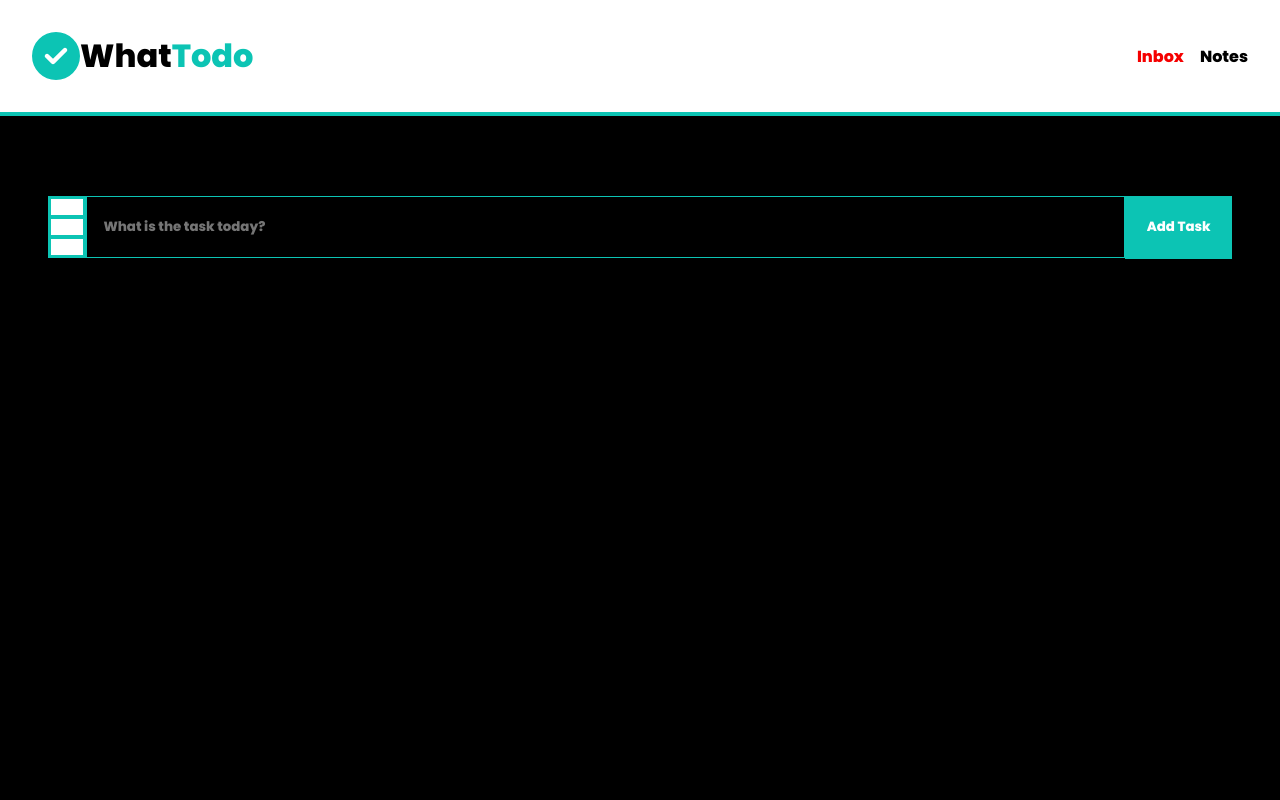
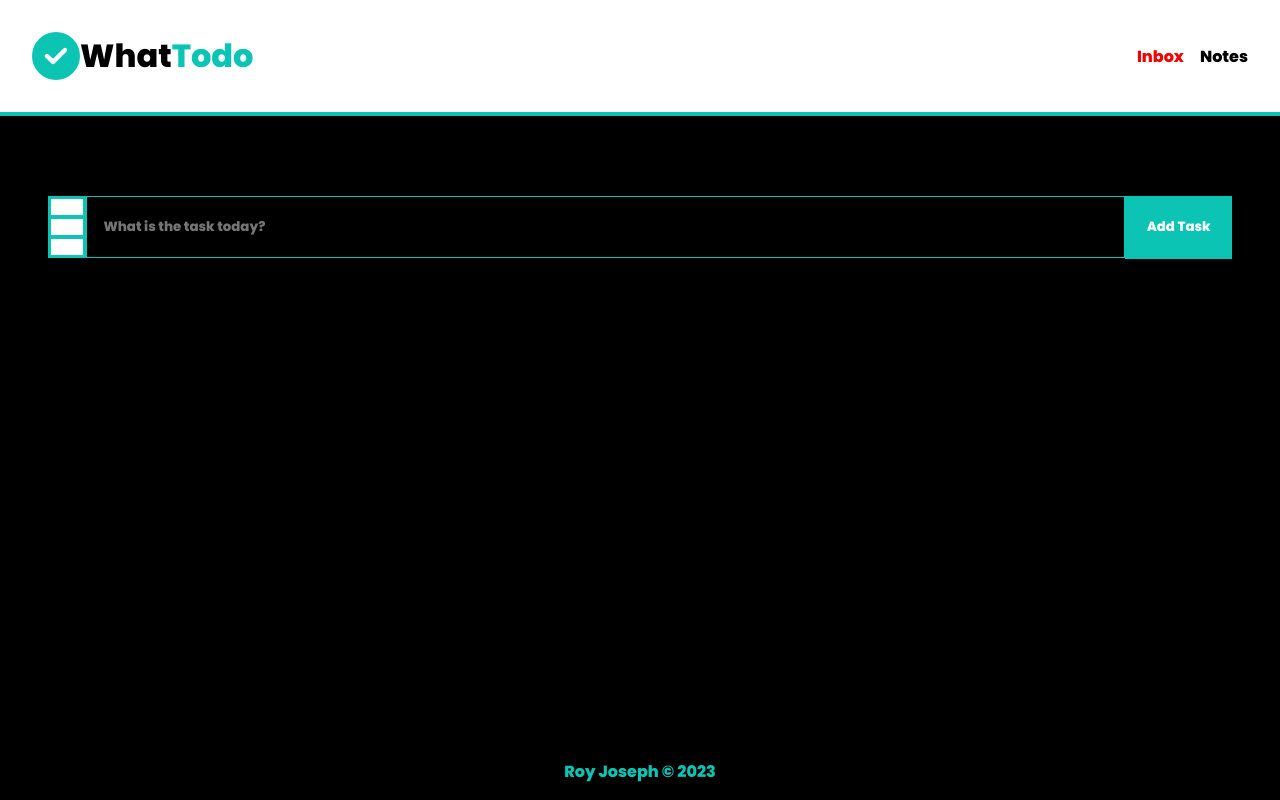
Before and after one commit to Ro-yeee/Todo-App, a React (Create React App) app: page / in a window 1280 px wide. Built offline with nearby package versions, Linux system fonts and the light colour scheme.

Commit message:
Added a footer

```diff
--- a/src/App.css
+++ b/src/App.css
@@ -70,6 +70,9 @@ button:hover{
 
 .App{
     color: white;
+    display: flex;
+    flex-direction: column ;
+    height: 100vh;
 }
 
 .TodoWrapper{
@@ -77,7 +80,6 @@ button:hover{
     flex-direction: column;
     gap: 2rem;
     padding: 3rem;
-    margin-top: 2rem;
     animation: fadein 1.5s;
 }
 
@@ -111,7 +113,6 @@ button:hover{
 
 .NotesWrapper{
    padding: 2rem;
-   margin-top: 2rem;
    animation: fadein 1.5s;
 }
 
@@ -120,7 +121,7 @@ button:hover{
     grid-template-columns: repeat(auto-fill,minmax(300px,1fr));
     gap:3rem;
     padding: 1rem;
-    margin-top: 2rem;
+    margin-top: 3rem;
 }
 
 .NoteForm{
@@ -265,6 +266,13 @@ input[type='radio'] {
 .finished{
     opacity: 0.5;
 }
+
+footer{
+    color: var(--accent);
+    margin-top: auto;
+    padding: 1rem;
+    text-align: center;
+}
 @keyframes moveinright{
     0%{
         opacity: 0;
--- a/src/App.js
+++ b/src/App.js
@@ -26,6 +26,9 @@ function App() {
           </div>
        </header>
        {component}
+       <footer>
+        <p>Roy Joseph © {new Date().getFullYear()}</p>
+       </footer>
     </div>
   );
 }
```
